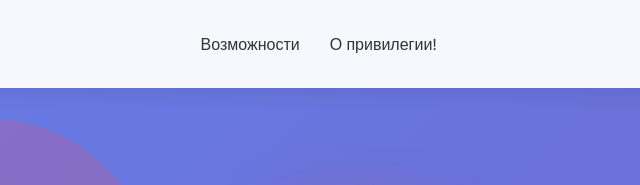
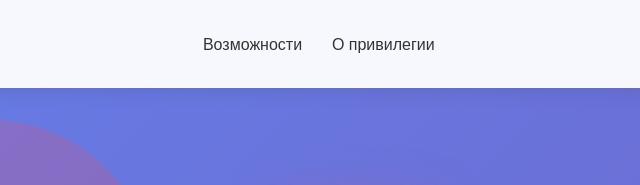
Before and after one commit to Defix112/Monster, a website: page index.html in a window 1280 px wide. Shown: the top 185 px of the page, 288-928 px from the left. Drawn offline with Linux system fonts and the light colour scheme.

Commit message:
убрал

```diff
--- a/index.html
+++ b/index.html
@@ -19,7 +19,7 @@
             </div>
             <nav class="nav">
                 <a href="#features" class="nav-link">Возможности</a>
-                <a href="#about" class="nav-link">О привилегии!</a>
+                <a href="#about" class="nav-link">О привилегии</a>
             </nav>
             <div class="user-menu" id="userMenu">
                 <span class="user-info" id="userInfo" style="display: none;">
```
